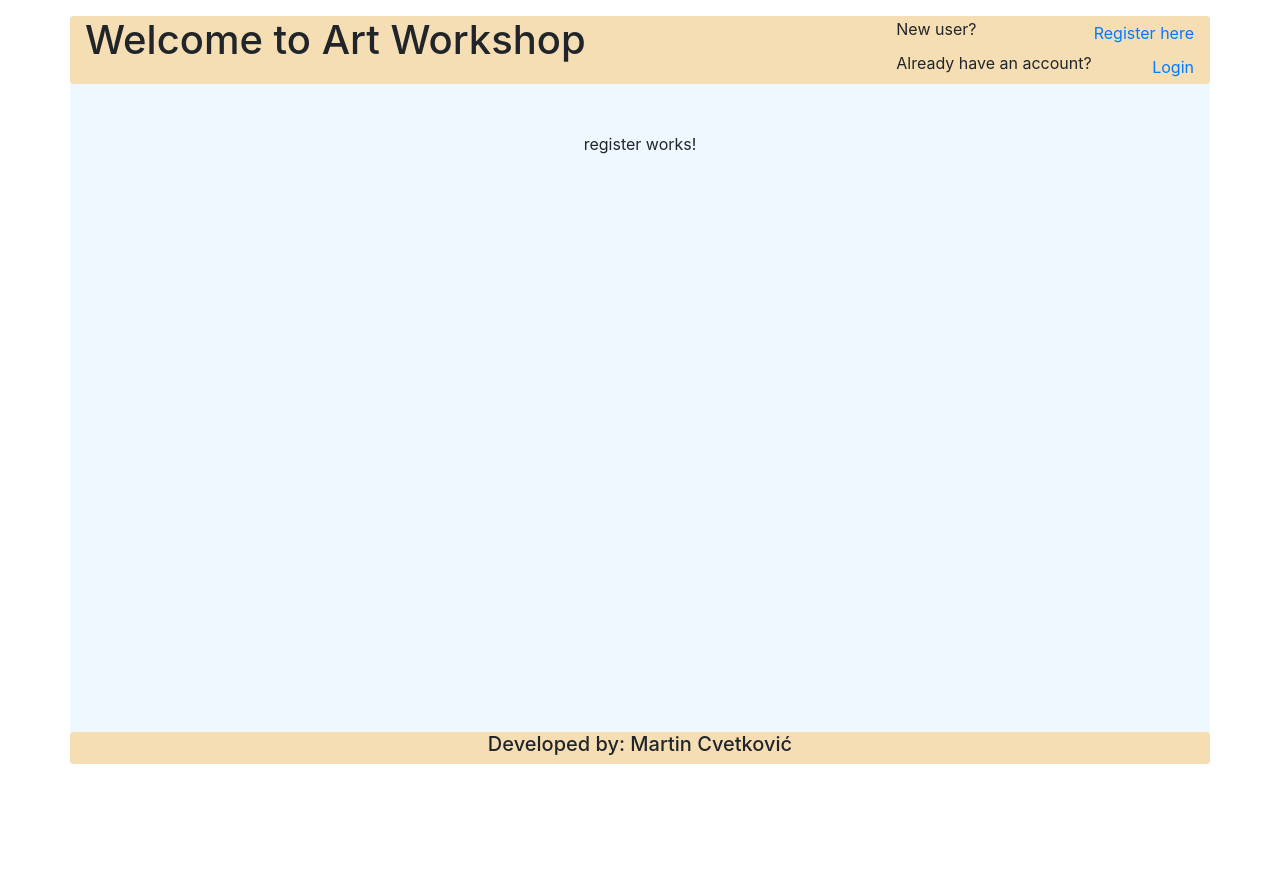
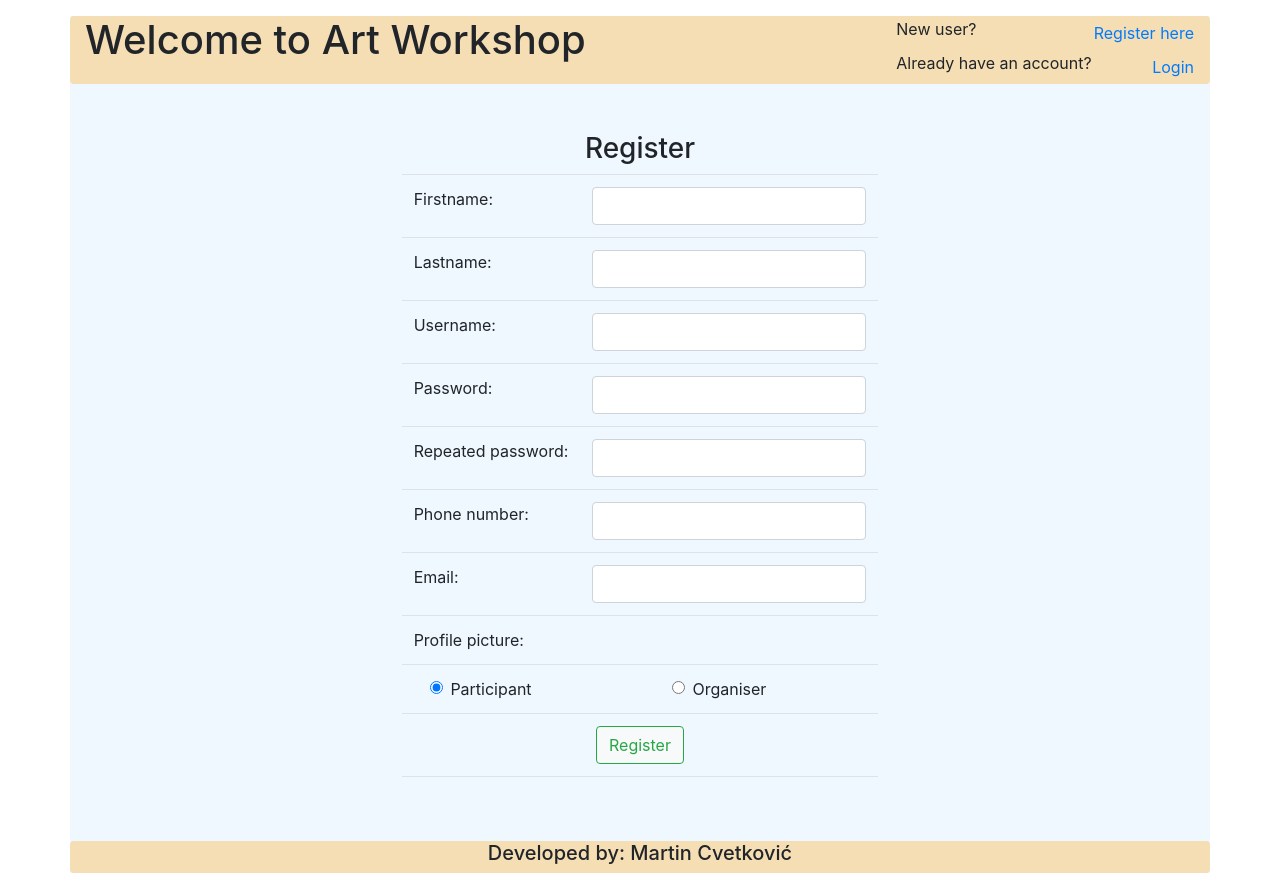
Before and after one commit to MartinCvetkovic/Internet-Application-Art-Workshop, an Angular app in the folder frontend/: page /register in a window 1280 px wide. Before the commit the page ends 800 px from the top, so only its background shows below. Built offline with nearby package versions, Linux system fonts and the light colour scheme.

Commit message:
Registration front finished

```diff
--- a/frontend/src/app/app.component.css
+++ b/frontend/src/app/app.component.css
@@ -1,18 +1,3 @@
-/*body {
-    min-height: 100vh;
-    position: relative;
-    margin: 0;
-    padding-bottom: 50px;
-}
-
-.position-bottom {
-    position: absolute;
-    bottom: 0;
-    height: 30px;
-    margin: auto;
-    width: 75%;
-}*/
-
 .wheat-color {
     background-color: wheat;
 }
@@ -22,5 +7,7 @@
 }
 
 .main-row {
-    height: 600px;
+    display: block;
+    overflow: auto;
+    min-height: 550px;
 }
--- a/frontend/src/app/login-admin/login-admin.component.html
+++ b/frontend/src/app/login-admin/login-admin.component.html
@@ -6,7 +6,7 @@
             <td><input type="text" class="form-control" name="username" [(ngModel)]="username"></td>
         </tr>
         <tr>
-            <td>Password</td>
+            <td>Password:</td>
             <td><input type="password" class="form-control" name="password" [(ngModel)]="password"></td>
         </tr>
         <tr>
--- a/frontend/src/app/login/login.component.html
+++ b/frontend/src/app/login/login.component.html
@@ -1,12 +1,12 @@
 <h3 class="text-center">Login</h3>
-<form action="">
+<form>
     <table class="table">
         <tr>
             <td>Username:</td>
             <td><input type="text" class="form-control" name="username" [(ngModel)]="username"></td>
         </tr>
         <tr>
-            <td>Password</td>
+            <td>Password:</td>
             <td><input type="password" class="form-control" name="password" [(ngModel)]="password"></td>
         </tr>
         <tr>
--- a/frontend/src/app/register/register.component.html
+++ b/frontend/src/app/register/register.component.html
@@ -1 +1,86 @@
-<p>register works!</p>
+<h3 class="text-center">Register</h3>
+<form>
+    <table class="table">
+        <tr>
+            <td>Firstname:</td>
+            <td><input type="text" class="form-control" name="firstname" [(ngModel)]="firstname"></td>
+        </tr>
+        <tr>
+            <td>Lastname:</td>
+            <td><input type="text" class="form-control" name="lastname" [(ngModel)]="lastname"></td>
+        </tr>
+        <tr>
+            <td>Username:</td>
+            <td><input type="text" class="form-control" name="username" [(ngModel)]="username"></td>
+        </tr>
+        <tr>
+            <td>Password:</td>
+            <td><input type="password" class="form-control" name="password" [(ngModel)]="password"></td>
+        </tr>
+        <tr>
+            <td>Repeated password:</td>
+            <td><input type="password" class="form-control" name="repeatedPassword" [(ngModel)]="repeatedPassword"></td>
+        </tr>
+        <tr>
+            <td>Phone number:</td>
+            <td><input type="text" class="form-control" name="phone" [(ngModel)]="phone"></td>
+        </tr>
+        <tr>
+            <td>Email:</td>
+            <td><input type="text" class="form-control" name="email" [(ngModel)]="email"></td>
+        </tr>
+        <tr>
+            <td>Profile picture:</td>
+            <td></td>
+        </tr>
+        <tr class="text-center">
+            <td>
+                <input class="form-check-input" type="radio" name="type" [(ngModel)]="type" value="participant">
+                <label class="form-check-label">Participant</label>
+            </td>
+            <td>
+                <input class="form-check-input" type="radio" name="type" [(ngModel)]="type" value="organiser">
+                <label class="form-check-label">Organiser</label>
+            </td>
+        </tr>
+        <tr *ngIf="type === 'organiser'">
+            <td>Organisation name:</td>
+            <td><input type="text" class="form-control" name="orgname" [(ngModel)]="orgname"></td>
+        </tr>
+        <tr *ngIf="type === 'organiser'">
+            <td>Country:</td>
+            <td><input type="text" class="form-control" name="country" [(ngModel)]="country"></td>
+        </tr>
+        <tr *ngIf="type === 'organiser'">
+            <td>City:</td>
+            <td><input type="text" class="form-control" name="city" [(ngModel)]="city"></td>
+        </tr>
+        <tr *ngIf="type === 'organiser'">
+            <td>Postal code:</td>
+            <td><input type="text" class="form-control" name="postal_code" [(ngModel)]="postal_code"></td>
+        </tr>
+        <tr *ngIf="type === 'organiser'">
+            <td>Organisation address:</td>
+            <td><input type="text" class="form-control" name="address" [(ngModel)]="address"></td>
+        </tr>
+        <tr *ngIf="type === 'organiser'">
+            <td>Street number:</td>
+            <td><input type="text" class="form-control" name="adrNumber" [(ngModel)]="adrNumber"></td>
+        </tr>
+        <tr *ngIf="type === 'organiser'">
+            <td>Registration number:</td>
+            <td><input type="number" class="form-control" name="reg_number" [(ngModel)]="reg_number"></td>
+        </tr>
+        <tr>
+            <td colspan="2" class="text-center">
+                <button class="btn btn-light btn-outline-success" (click)="register()">Register</button>
+            </td>
+        </tr>
+        <tr>
+            <td colspan="2" class="text-center">
+                <label class="error">{{errorMessage}}</label>
+            </td>
+        </tr>
+    </table>
+
+</form>
--- a/frontend/src/app/register/register.component.ts
+++ b/frontend/src/app/register/register.component.ts
@@ -1,4 +1,5 @@
 import { Component, OnInit } from '@angular/core';
+import { UserService } from '../services/user.service';
 
 @Component({
   selector: 'app-register',
@@ -7,9 +8,32 @@ import { Component, OnInit } from '@angular/core';
 })
 export class RegisterComponent implements OnInit {
 
-  constructor() { }
+  constructor(private userService: UserService) { }
 
   ngOnInit(): void {
+    this.type = "participant";
   }
 
+  firstname:          string;
+  lastname:           string;
+  username:           string;
+  password:           string;
+  repeatedPassword:   string;
+  phone:              string;
+  email:              string;
+  image:              string;
+  type:               string;
+  orgname:            string;
+  country:            string;
+  city:               string;
+  postal_code:        string;
+  address:            string;
+  adrNumber:          string;
+  reg_number:         number;
+
+  errorMessage:       string;
+
+  register() {
+    alert(this.type)
+  }
 }
```
